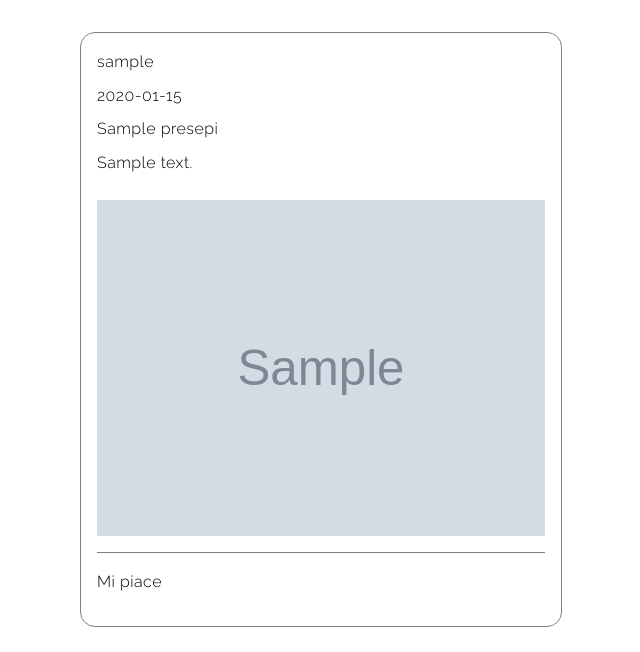
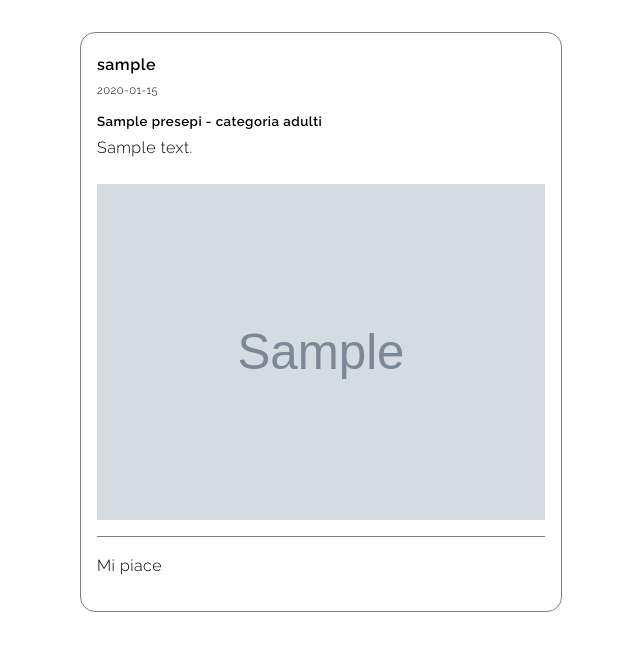
Before and after one commit to AndreaBreggion/Progetto_TecWeb, a PHP site: page /php/presepiInGara.php in a window 1280 px wide. Shown: the part 171-823 px from the top of the page, without its empty margins (263-903 px from the left). Run offline with PHP 8.4, Linux system fonts and the light colour scheme; tables that the repository leaves empty hold one stand-in row (values such as "Sample post"); grey boxes marked "Sample" are stand-in pictures.

Commit message:
slighty better posts

```diff
--- a/php/scripts/createPresepeList.php
+++ b/php/scripts/createPresepeList.php
@@ -2,9 +2,9 @@
 
 function createPresepePost($row) {
     $post = file_get_contents(__DIR__.'/../content/common/_presepePost.html');
-    $post = str_replace('<authorPlaceHolder />', '<p>'.$row['username'].'</p>', $post);
-    $post = str_replace('<datePlaceHolder />', '<p>'.$row['dateOfCreation'].'</p>', $post);
-    $post = str_replace('<titlePlaceholder />', '<p>'.$row['presepeName'].'</p>', $post);
+    $post = str_replace('<authorPlaceHolder />', '<h4>'.$row['username'].'</h4>', $post);
+    $post = str_replace('<datePlaceHolder />', '<p class="postDate">'.$row['dateOfCreation'].'</p>', $post);
+    $post = str_replace('<titlePlaceholder />', '<h5>'.$row['presepeName'] .' - categoria '. $row['category'].'</h5>', $post);
     $post = str_replace('<descriptionPlaceHolder />', '<p>'.$row['description'].'</p>', $post);
     $imgPath = $row['photoPath'];
     $img = '<img src="'.$imgPath.'"/>';
--- a/sources/style/style_lavoro.css
+++ b/sources/style/style_lavoro.css
@@ -309,6 +309,8 @@ form button:hover {
 }
 
 .postText .postDate {
+    margin: 0em 0em 0.5em 0em;
+    padding: 0;
     font-size: 0.7em;
 }
 
```
